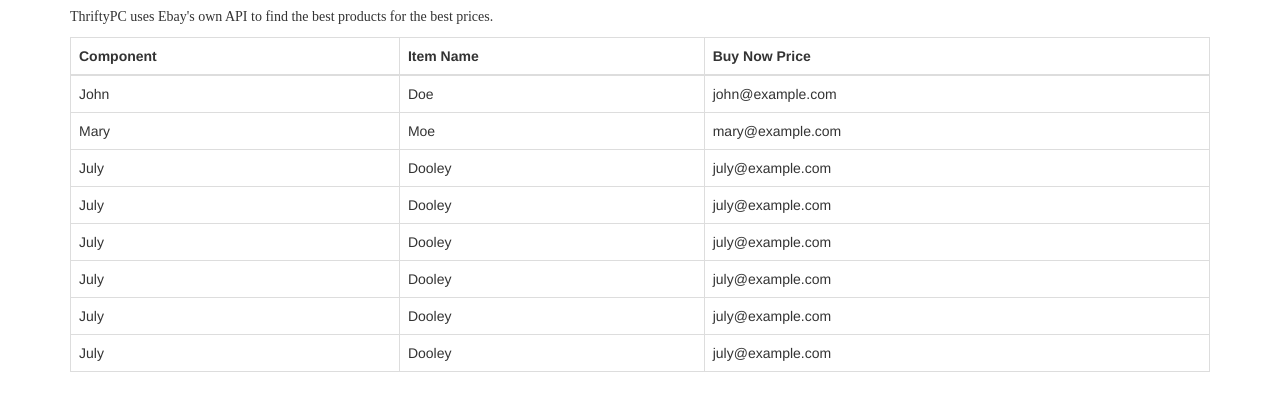
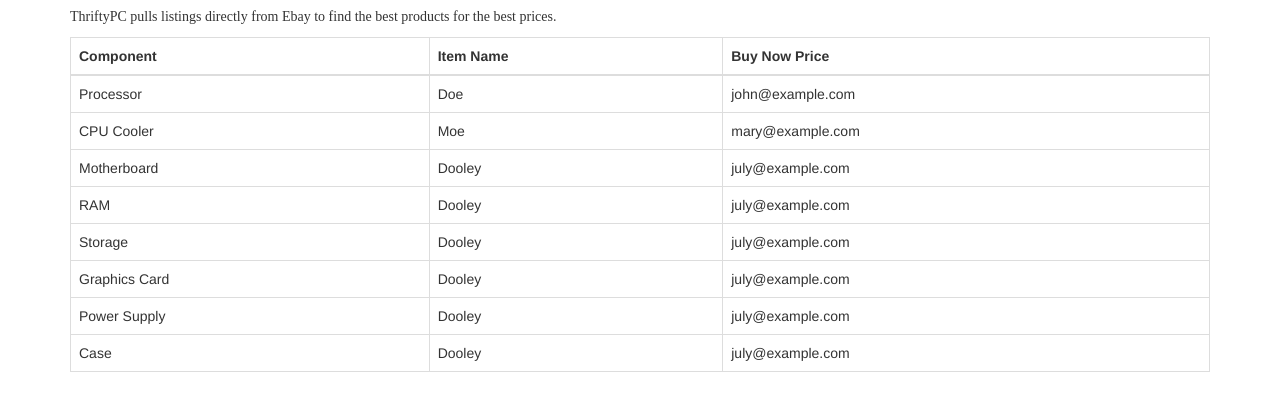
Before and after one commit to digitumdevelopment/ThriftyPC, a plain HTML site: page index.html in a window 1280 px wide. Shown: the part 148-558 px from the top of the page. Drawn offline with nearby package versions, Linux system fonts and the light colour scheme.

Commit message:
Evan Soroken 2/24/18

```diff
--- a/index.html
+++ b/index.html
@@ -27,7 +27,7 @@
 
 <div class="container">
     <h2>ThriftyPC</h2>
-    <p id="navbar">ThriftyPC uses Ebay's own API to find the best products for the best prices.</p>
+    <p id="navbar">ThriftyPC pulls listings directly from Ebay to find the best products for the best prices.</p>
     <table class="table-bordered table">
         <thead>
         <tr>
@@ -38,42 +38,42 @@
         </thead>
         <tbody>
         <tr>
-            <td>John</td>
+            <td>Processor</td>
             <td>Doe</td>
             <td>john@example.com</td>
         </tr>
         <tr>
-            <td>Mary</td>
+            <td>CPU Cooler</td>
             <td>Moe</td>
             <td>mary@example.com</td>
         </tr>
         <tr>
-            <td>July</td>
+            <td>Motherboard</td>
             <td>Dooley</td>
             <td>july@example.com</td>
         </tr>
         <tr>
-            <td>July</td>
+            <td>RAM</td>
             <td>Dooley</td>
             <td>july@example.com</td>
         </tr>
         <tr>
-            <td>July</td>
+            <td>Storage</td>
             <td>Dooley</td>
             <td>july@example.com</td>
         </tr>
         <tr>
-            <td>July</td>
+            <td>Graphics Card</td>
             <td>Dooley</td>
             <td>july@example.com</td>
         </tr>
         <tr>
-            <td>July</td>
+            <td>Power Supply</td>
             <td>Dooley</td>
             <td>july@example.com</td>
         </tr>
         <tr>
-            <td>July</td>
+            <td>Case</td>
             <td>Dooley</td>
             <td>july@example.com</td>
         </tr>
```
